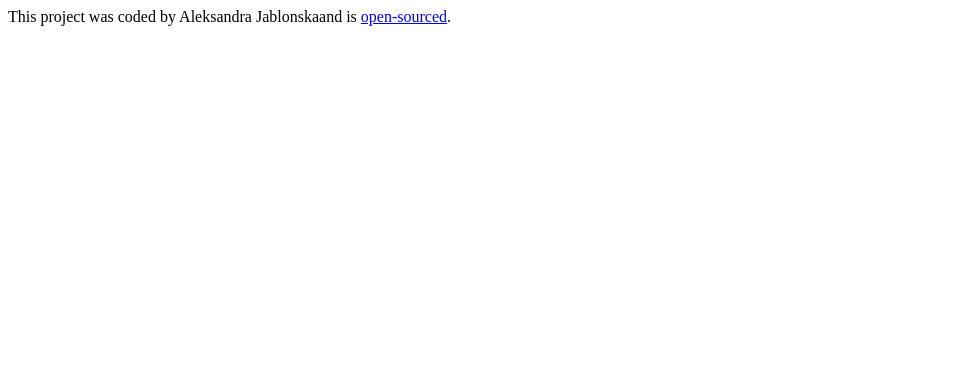
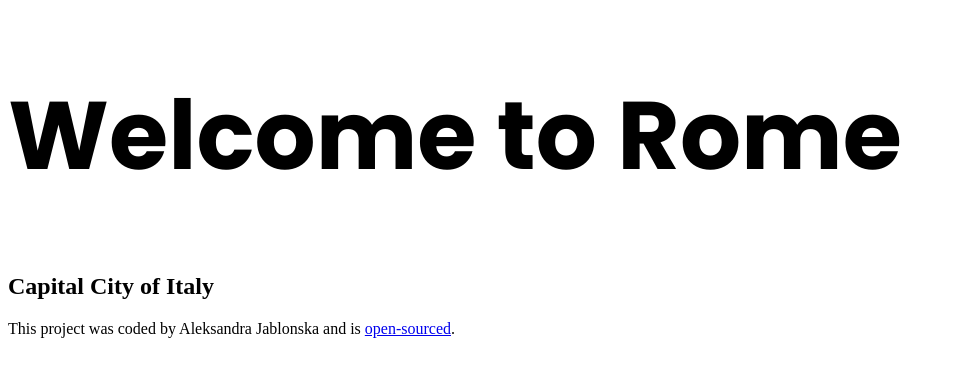
Before and after one commit to aleksandra-gab/rome-project, a plain HTML site: page index.html in a window 1280 px wide. Shown: the whole page, without its empty margins (0-955 px from the left). Drawn offline with Linux system fonts and the light colour scheme.

Commit message:
Added heading and subheading

```diff
--- a/index.html
+++ b/index.html
@@ -11,11 +11,13 @@
       rel="stylesheet"
     />
     <link rel="stylesheet" href="src/styles.css" />
-    <title>Document</title>
+    <title>Welcome to Rome</title>
   </head>
   <body>
+    <h1>Welcome to Rome</h1>
+    <h2>Capital City of Italy</h2>
     <footer>
-      This project was coded by Aleksandra Jablonskaand is
+      This project was coded by Aleksandra Jablonska and is
       <a href="https://github.com/aleksandra-gab/rome-project" target="_blank"
         >open-sourced</a
       >.
--- a/src/styles.css
+++ b/src/styles.css
@@ -0,0 +1,7 @@
+h1 {
+  font-family: "Poppins", sans-serif;
+  font-style: normal;
+  font-weight: 700;
+  font-size: 96px;
+  line-height: 144px;
+}
```
